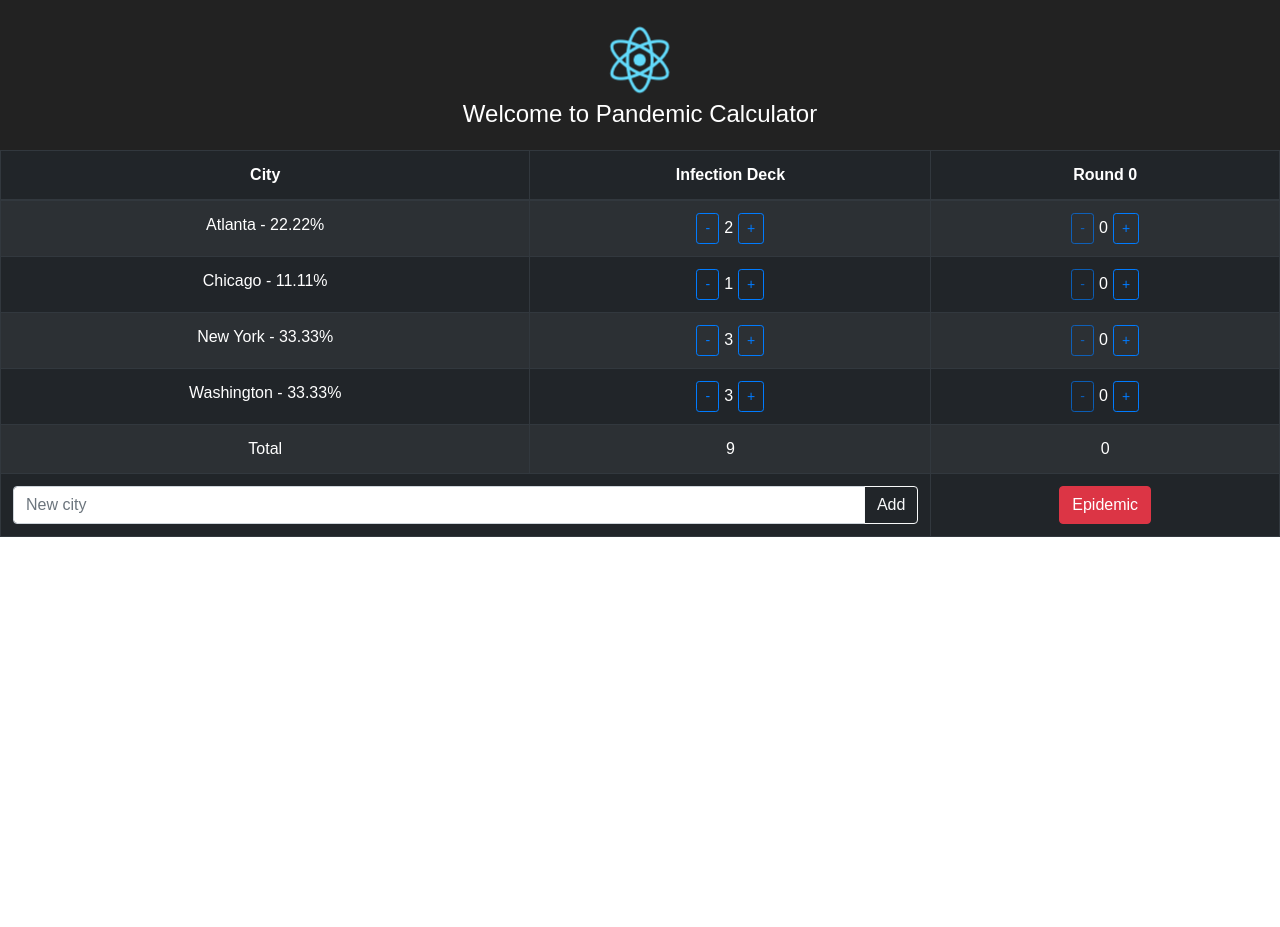
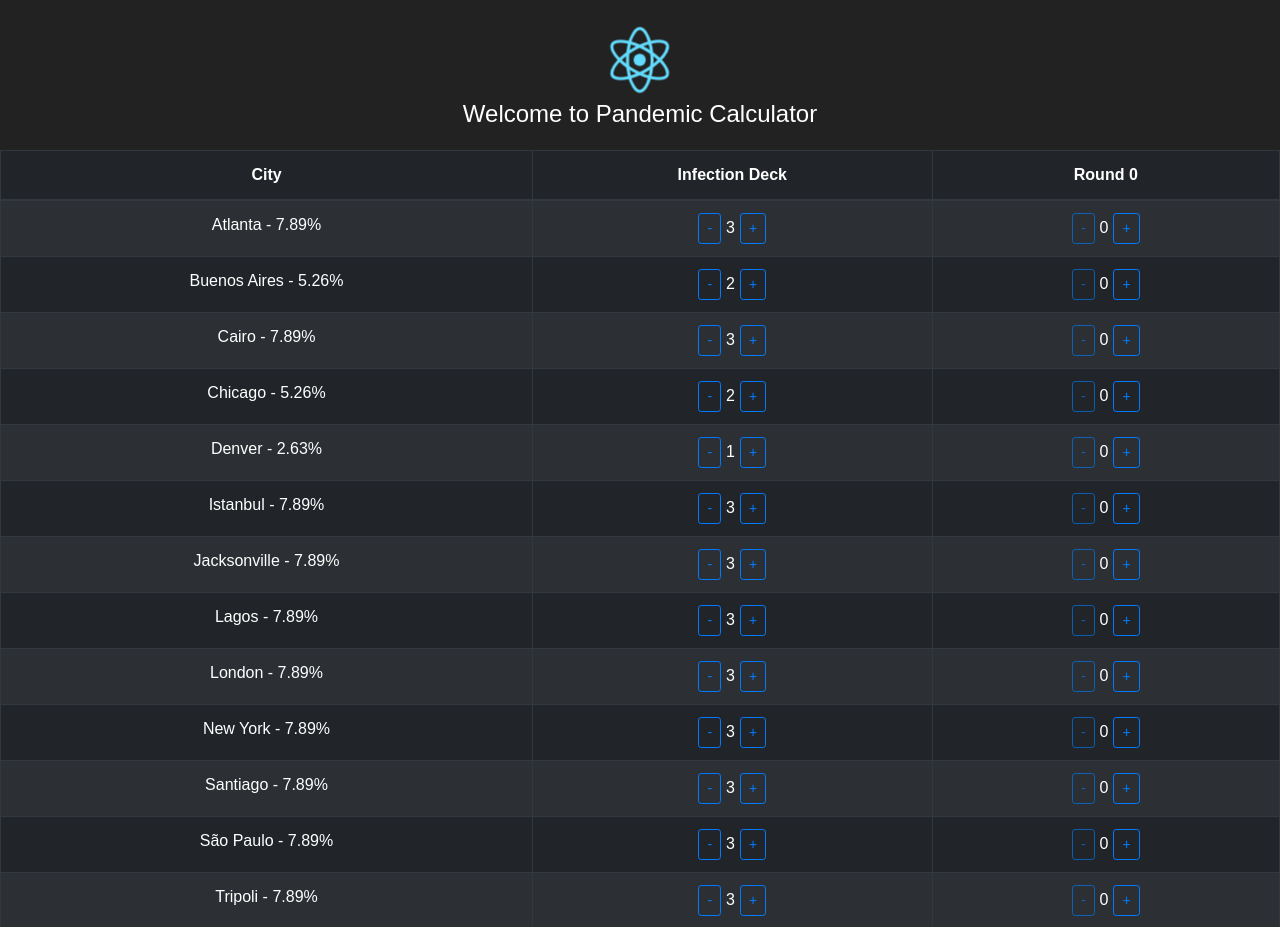
Before and after one commit to alduhoo/pandemic-calculator, a React (Create React App) app: page / in a window 1280 px wide. Shown: the top 927 px of the page. Before the commit the page ends 800 px from the top, so only its background shows below. Built offline with nearby package versions, Linux system fonts and the light colour scheme.

Commit message:
Update cities

```diff
--- a/src/App.tsx
+++ b/src/App.tsx
@@ -13,9 +13,19 @@ interface IAppState {
 }
 
 const initialCities = {
-    'Atlanta': 2,
-    'Chicago': 1,
+    'Atlanta': 3,
+    'Buenos Aires': 2,
+    'Cairo': 3,
+    'Chicago': 2,
+    'Denver': 1,
+    'Istanbul': 3,
+    'Jacksonville': 3,
+    'Lagos': 3,
+    'London': 3,
     'New York': 3,
+    'Santiago': 3,
+    'São Paulo': 3,
+    'Tripoli': 3,
     'Washington': 3,
 };
 
```
